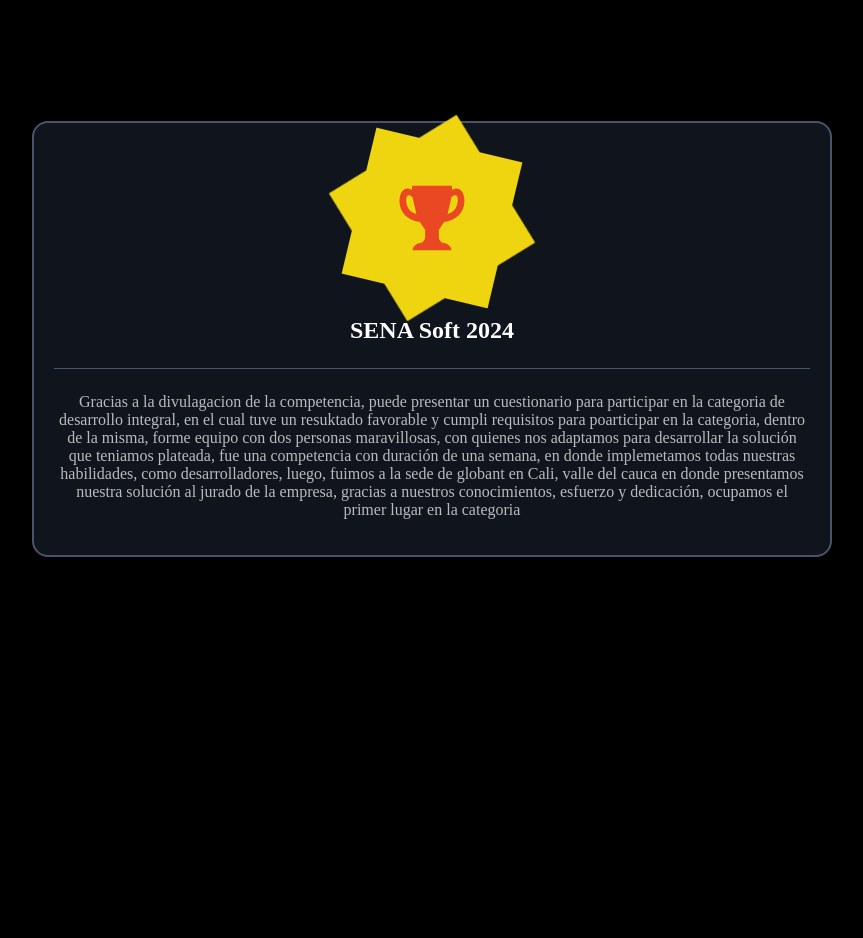
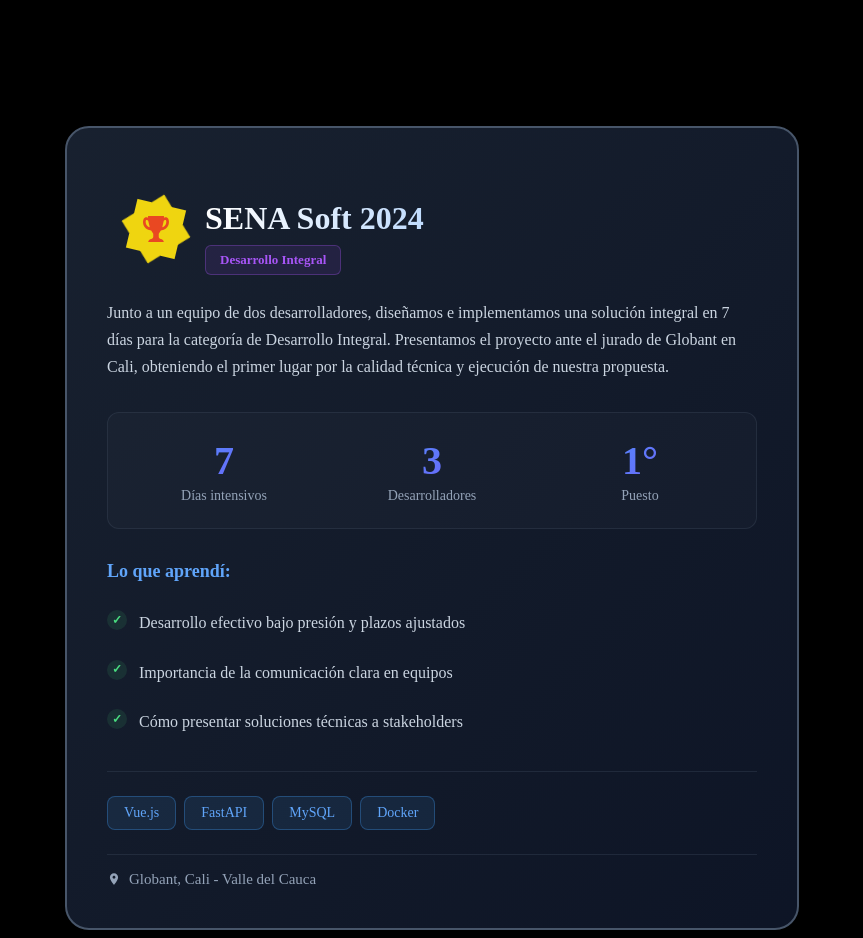
Before and after one commit to SergioAndresG/PORTAFOLIO-DEV, a Vue app in the folder portafolio/: page /#/ in a window 1280 px wide. Shown: the part 5220-6158 px from the top of the page, without its empty margins (208-1071 px from the left). Before the commit the page ends 5785 px from the top, so only its background shows below. Built offline with nearby package versions, Linux system fonts and the light colour scheme.

Commit message:
style(Achievements.vue): Se modifican los estilos, junto con el orden y descripción de la tarjeta

```diff
--- a/portafolio/src/components/Achievements.vue
+++ b/portafolio/src/components/Achievements.vue
@@ -47,7 +47,8 @@
 </script>
 
 <template>
-    <section class="achivemnets-section">
+    <section class="achievements-section">
+
         <!--Linea divisora-->
         <div class="linea-container">
             <hr class="linea-scroll" :style="{ width:lineWidth + 'px'  }">
@@ -60,10 +61,17 @@
             </p>
         </div>
 
-        <div class="container">
-            <div class="achievements-card">
+            <div class="header">
+            <h2 class="title">Logros</h2>
+            <p class="subtitle">Logros en mi carrera como Dev</p>
+            </div>
+            <div class="achievement-card">
+            <!-- Header con icono e info -->
+            <div class="achievement-header">
+                <div class="icon-wrapper">
+                </div>
                 <div class="container-trophy">
-                <svg class="svg-icon" height="100" preserveAspectRatio="xMidYMid meet" viewBox="0 0 100 100" width="100" x="0" xmlns="http://www.w3.org/2000/svg" y="0">
+                    <svg class="svg-icon" height="40" preserveAspectRatio="xMidYMid meet" viewBox="0 0 100 100" width="100" x="0" xmlns="http://www.w3.org/2000/svg" y="0">
                         <path d="M62.11,53.93c22.582-3.125,22.304-23.471,18.152-29.929-4.166-6.444-10.36-2.153-10.36-2.153v-4.166H30.099v4.166s-6.194-4.291-10.36,2.153c-4.152,6.458-4.43,26.804,18.152,29.929l5.236,7.777v8.249s-.944,4.597-4.833,4.986c-3.903,.389-7.791,4.028-7.791,7.374h38.997c0-3.347-3.889-6.986-7.791-7.374-3.889-.389-4.833-4.986-4.833-4.986v-8.249l5.236-7.777Zm7.388-24.818s2.833-3.097,5.111-1.347c2.292,1.75,2.292,15.86-8.999,18.138l3.889-16.791Zm-44.108-1.347c2.278-1.75,5.111,1.347,5.111,1.347l3.889,16.791c-11.291-2.278-11.291-16.388-8.999-18.138Z">
                         </path>
                     </svg>
@@ -73,13 +81,76 @@
                     </div>
 
                 <div></div></div>
-                <h3 class="title-card">SENA Soft 2024</h3>
-                <p class="subtitle-card">Gracias a la divulagacion de la competencia, puede presentar un cuestionario para participar en la categoria de desarrollo integral, en el cual tuve un resuktado favorable y cumpli requisitos para poarticipar en la categoria, dentro de la misma, forme equipo con dos personas maravillosas, con quienes nos adaptamos para desarrollar la solución que teniamos plateada, fue una competencia con duración de una semana, en donde implemetamos todas nuestras habilidades, como desarrolladores, luego, fuimos a la sede de globant en Cali, valle del cauca en donde presentamos nuestra solución al jurado de la empresa, gracias a nuestros conocimientos, esfuerzo y dedicación, ocupamos el primer lugar en la categoria</p>
+                <div class="header-content">
+                <h3 class="achievement-title">SENA Soft 2024</h3>
+                <div class="achievement-meta">
+                    <span class="meta-tag category">Desarrollo Integral</span>
+                </div>
                 </div>
             </div>
 
+            <!-- Descripción -->
+            <p class="achievement-description">
+                Junto a un equipo de dos desarrolladores, diseñamos e implementamos una
+                solución integral en 7 días para la categoría de Desarrollo Integral.
+                Presentamos el proyecto ante el jurado de Globant en Cali, obteniendo
+                el primer lugar por la calidad técnica y ejecución de nuestra propuesta.
+            </p>
+
+            <!-- Stats destacadas -->
+            <div class="achievement-stats">
+                <div class="stat-item">
+                <div class="stat-number">7</div>
+                <div class="stat-label">Días intensivos</div>
+                </div>
+                <div class="stat-item">
+                <div class="stat-number">3</div>
+                <div class="stat-label">Desarrolladores</div>
+                </div>
+                <div class="stat-item">
+                <div class="stat-number">1°</div>
+                <div class="stat-label">Puesto</div>
+                </div>
+            </div>
+
+            <!-- Lo que aprendí -->
+            <div class="learnings">
+                <h4 class="learnings-title">Lo que aprendí:</h4>
+                <ul class="learnings-list">
+                <li>
+                    <span class="check-icon">✓</span>
+                    Desarrollo efectivo bajo presión y plazos ajustados
+                </li>
+                <li>
+                    <span class="check-icon">✓</span>
+                    Importancia de la comunicación clara en equipos
+                </li>
+                <li>
+                    <span class="check-icon">✓</span>
+                    Cómo presentar soluciones técnicas a stakeholders
+                </li>
+                </ul>
+            </div>
+
+            <!-- Tecnologías usadas -->
+            <div class="tech-stack">
+                <span class="tech-badge">Vue.js</span>
+                <span class="tech-badge">FastAPI</span>
+                <span class="tech-badge">MySQL</span>
+                <span class="tech-badge">Docker</span>
+            </div>
+
+            <!-- Footer con ubicación -->
+            <div class="achievement-footer">
+                <span class="location">
+                <svg width="14" height="14" viewBox="0 0 24 24" fill="currentColor">
+                    <path d="M12 2C8.13 2 5 5.13 5 9c0 5.25 7 13 7 13s7-7.75 7-13c0-3.87-3.13-7-7-7zm0 9.5c-1.38 0-2.5-1.12-2.5-2.5s1.12-2.5 2.5-2.5 2.5 1.12 2.5 2.5-1.12 2.5-2.5 2.5z"/>
+                </svg>
+                Globant, Cali - Valle del Cauca
+                </span>
+            </div>
+            </div>
         </section>
-
 </template>
 
 <style scoped>
@@ -101,109 +172,273 @@
 }
 .header {
   text-align: center;
-  margin-bottom: 4rem;
+  margin-bottom: -2.8rem;
   opacity: 0;
   transform: translateY(-40px);
   transition: all 0.7s ease;
+
 }
 .header.visible {
   opacity: 1;
   transform: translateY(0);
 }
-.title {
-  font-size: 3rem;
-  font-weight: 700;
-  color: white;
-  margin-bottom: 1rem;
-}
-.subtitle {
-  font-size: 1.25rem;
-  color: #cbd5e1;
-  transition-delay: 150ms;
-}
-.container {
-   width: 800px;
-   margin: 0 auto;
-}
-.achievements-card {
-  position: relative;
-  border: 2px solid #475569;
-  background: rgba(30, 41, 59, 0.5);
-  backdrop-filter: blur(10px);
-  border-radius: 1rem;
-  padding: 1.25rem;
-  text-align: center;
-}
-.title-card{
-    color: white;
-    font-size: 1.5rem;
-    padding-bottom: 1.5rem;
-    border-bottom: 1px solid #475569;
-}
-.subtitle-card{
-    color: rgb(187, 187, 187);
-}
-
-/* From Uiverse.io by Javierrocadev */
 .container-trophy {
+  width: 50px;
   display: flex;
   flex-direction: column;
   align-items: center;
   justify-content: center;
-  font-size: 5em;
+  font-size: 3em;
   font-weight: 900;
   color: #e10600;
   position: relative;
   transition: all 1s ease;
   text-align: center;
+  top: 0.5rem;
 }
-
 .container__star {
   transition: all .7s ease-in-out;
 }
-
 .first {
   position: absolute;
   top: 20px;
   left: 50px;
   transition: all .7s ease-in-out;
 }
-
 .svg-icon {
   position: absolute;
   fill: #e94822;
   z-index: 1;
 }
-
 .star-eight {
   background: #efd510;
-  width: 150px;
-  height: 150px;
+  width: 50px;
+  height: 50px;
   position: relative;
   text-align: center;
   animation: rot 3s  infinite;
 }
-
 .star-eight::before {
   content: '';
   position: absolute;
   top: 0;
   left: 0;
-  height: 150px;
-  width: 150px;
+  height: 50px;
+  width: 50px;
   background: #efd510;
   transform: rotate(135deg);
 }
-
 .container-trophy:hover .container__star {
-  transform: rotateX(70deg) translateY(250px);
+  transform: rotateX(70deg) translateY(50px);
   box-shadow: 0px 0px 120px -100px #e4e727;
 }
-
 .container-trophy:hover .svg-icon {
   animation: grow 1s linear infinite;
 }
+.title {
+  font-size: 3rem;
+  font-weight: 700;
+  color: white;
+  margin-bottom: 0.5rem;
+}
+.subtitle {
+  font-size: 1.25rem;
+  color: #cbd5e1;
+}
+/* Card principal */
+.achievement-card {
+  position: relative;
+  max-width: 650px;
+  margin: 0 auto;
+  background: linear-gradient(135deg, rgba(30, 41, 59, 0.8) 0%, rgba(15, 23, 42, 0.9) 100%);
+  backdrop-filter: blur(10px);
+  border: 2px solid #475569;
+  border-radius: 1.5rem;
+  padding: 2.5rem;
+  overflow: hidden;
+  transition: all 0.4s ease;
+}
+.achievement-card::before {
+  content: '';
+  position: absolute;
+  inset: 0;
+  background: linear-gradient(135deg, rgba(68, 162, 255, 0.05), transparent);
+  opacity: 0;
+  transition: opacity 0.4s ease;
+}
+.achievement-card:hover {
+  border-color: #64748b;
+  transform: translateY(-8px);
+  box-shadow: 0 25px 50px -12px rgba(68, 162, 255, 0.3);
+}
+.achievement-card:hover::before {
+  opacity: 1;
+}
+/* Header de la card */
+.achievement-header {
+  display: flex;
+  align-items: center;
+  gap: 1.5rem;
+  margin-bottom: 1.5rem;
+}
+@keyframes pulse {
+  0%, 100% { transform: scale(1); }
+  50% { transform: scale(1.1); }
+}
+.header-content {
+  flex: 1;
+}
+.achievement-title {
+  font-size: 2rem;
+  font-weight: 700;
+  color: white;
+  margin-bottom: 0.5rem;
+  background: linear-gradient(90deg, #fff, #60a5fa);
+  -webkit-background-clip: text;
+  -webkit-text-fill-color: transparent;
+}
+.achievement-meta {
+  display: flex;
+  gap: 0.75rem;
+  flex-wrap: wrap;
+}
+.meta-tag {
+  padding: 0.375rem 0.875rem;
+  border-radius: 0.375rem;
+  font-size: 0.8125rem;
+  font-weight: 600;
+  display: flex;
+  align-items: center;
+  gap: 0.375rem;
+}
+.meta-tag.category {
+  background: rgba(168, 85, 247, 0.1);
+  border: 1px solid rgba(168, 85, 247, 0.3);
+  color: #a855f7;
+}
 
+/* Descripción */
+.achievement-description {
+  color: #cbd5e1;
+  line-height: 1.7;
+  font-size: 1rem;
+  margin-bottom: 2rem;
+}
+
+/* Stats */
+.achievement-stats {
+  display: grid;
+  grid-template-columns: repeat(3, 1fr);
+  gap: 1.5rem;
+  margin-bottom: 2rem;
+  padding: 1.5rem;
+  background: rgba(255, 255, 255, 0.02);
+  border-radius: 0.75rem;
+  border: 1px solid rgba(71, 85, 105, 0.3);
+}
+
+.stat-item {
+  text-align: center;
+}
+
+.stat-number {
+  font-size: 2.5rem;
+  font-weight: 700;
+  background: linear-gradient(135deg, #44a2ff, #7d4af5);
+  -webkit-background-clip: text;
+  -webkit-text-fill-color: transparent;
+  margin-bottom: 0.25rem;
+}
+
+.stat-label {
+  font-size: 0.875rem;
+  color: #94a3b8;
+}
+
+/* Learnings */
+.learnings {
+  margin-bottom: 1.5rem;
+}
+
+.learnings-title {
+  font-size: 1.125rem;
+  font-weight: 600;
+  color: #60a5fa;
+  margin-bottom: 1rem;
+}
+
+.learnings-list {
+  list-style: none;
+  padding: 0;
+  margin: 0;
+}
+
+.learnings-list li {
+  display: flex;
+  align-items: flex-start;
+  gap: 0.75rem;
+  padding: 0.75rem 0;
+  color: #cbd5e1;
+  line-height: 1.6;
+}
+
+.check-icon {
+  color: #4ade80;
+  font-weight: bold;
+  flex-shrink: 0;
+  width: 20px;
+  height: 20px;
+  background: rgba(74, 222, 128, 0.1);
+  border-radius: 50%;
+  display: flex;
+  align-items: center;
+  justify-content: center;
+  font-size: 0.75rem;
+}
+
+/* Tech stack */
+.tech-stack {
+  display: flex;
+  flex-wrap: wrap;
+  gap: 0.5rem;
+  padding-top: 1.5rem;
+  border-top: 1px solid rgba(71, 85, 105, 0.3);
+  margin-bottom: 1.5rem;
+}
+
+.tech-badge {
+  padding: 0.5rem 1rem;
+  background: rgba(68, 162, 255, 0.1);
+  border: 1px solid rgba(68, 162, 255, 0.3);
+  border-radius: 0.5rem;
+  color: #60a5fa;
+  font-size: 0.875rem;
+  font-weight: 500;
+  transition: all 0.3s ease;
+}
+
+.tech-badge:hover {
+  background: rgba(68, 162, 255, 0.2);
+  transform: translateY(-2px);
+  box-shadow: 0 4px 12px rgba(68, 162, 255, 0.3);
+}
+
+/* Footer */
+.achievement-footer {
+  display: flex;
+  align-items: center;
+  gap: 0.5rem;
+  padding-top: 1rem;
+  border-top: 1px solid rgba(71, 85, 105, 0.3);
+}
+
+.location {
+  display: flex;
+  align-items: center;
+  gap: 0.5rem;
+  color: #94a3b8;
+  font-size: 0.9375rem;
+}
 @keyframes rot {
   0% {
     transform: rotate(0deg);
@@ -217,7 +452,6 @@
     transform: rotate(0deg);
   }
 }
-
 @keyframes grow {
   0% {
     transform: rotate(0deg);
@@ -235,4 +469,30 @@
     transform: scale(1) rotate(0deg);
   }
 }
+/* Responsive */
+@media (max-width: 768px) {
+  .achievement-card {
+    padding: 1.5rem;
+  }
+
+  .achievement-header {
+    flex-direction: column;
+    text-align: center;
+  }
+
+  .achievement-title {
+    font-size: 1.5rem;
+  }
+
+  .achievement-stats {
+    grid-template-columns: 1fr;
+    gap: 1rem;
+  }
+
+  .floating-badge {
+    position: static;
+    margin: 0 auto 1.5rem;
+    width: fit-content;
+  }
+}
 </style>
```
Lines whose indentation alone changed are shown as unchanged.
